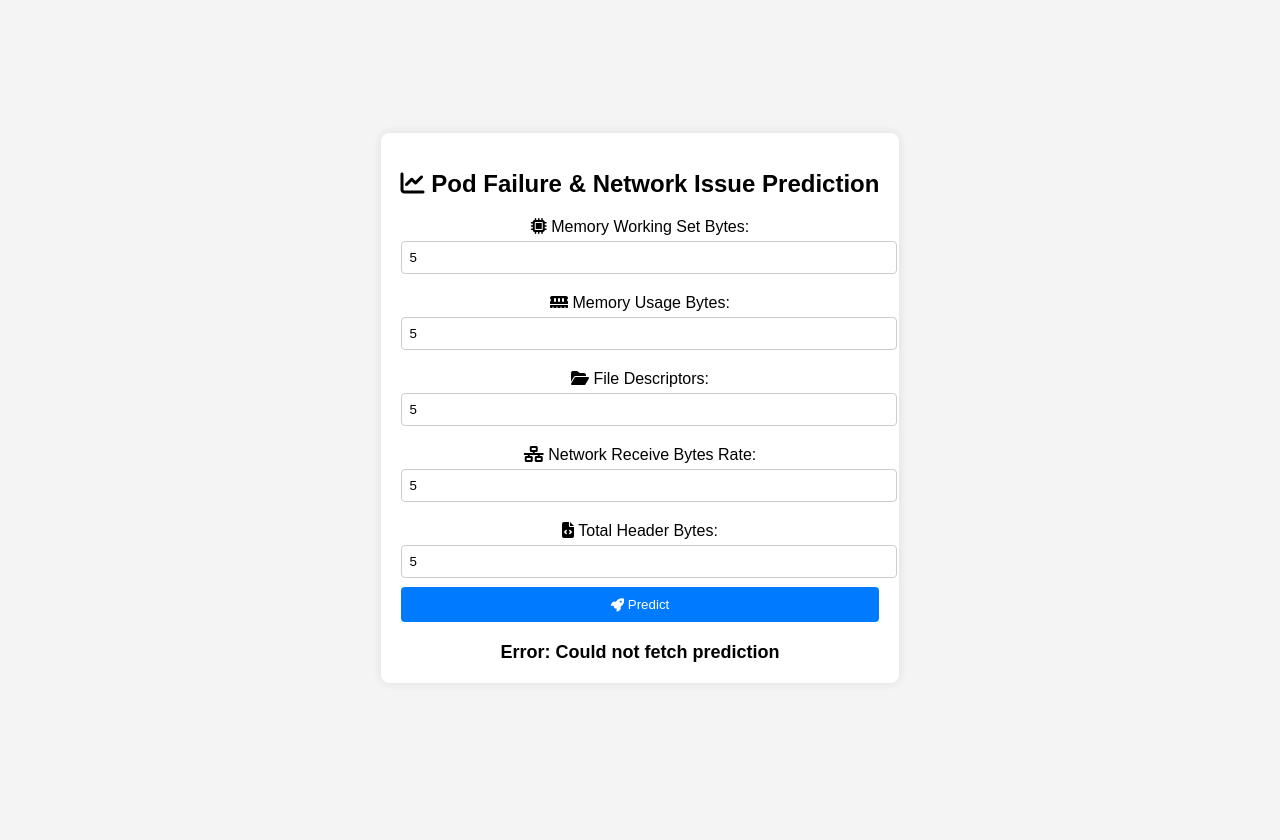
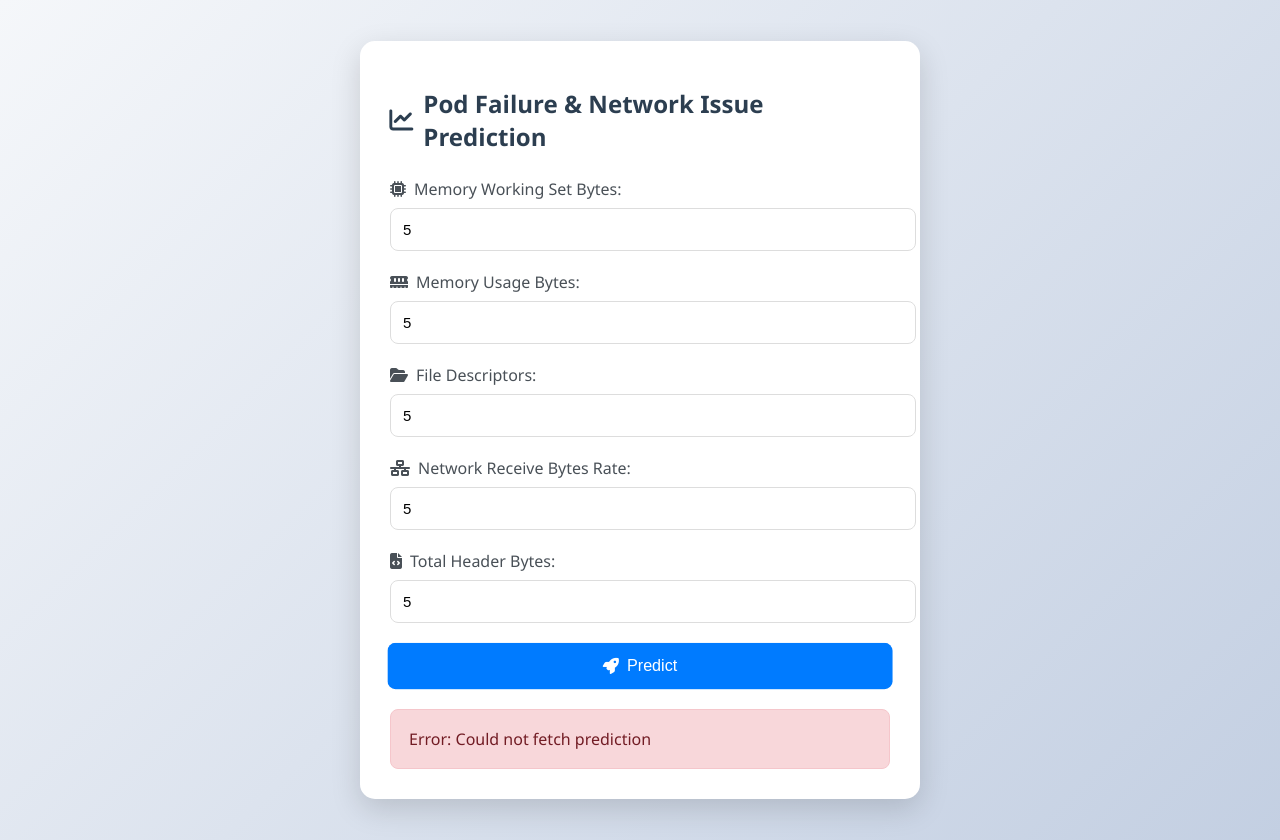
Before and after one commit to vinayak-dhaka/Kubernetes_pj, a plain HTML site: page frontend/index.html in a window 1280 px wide. Both pictures are taken after typing "5", "5", "5", "5", "5" into the empty fields and a click on the button "Predict". Before the commit the page ends 816 px from the top, so only its background shows below. Drawn offline with nearby package versions, Linux system fonts and the light colour scheme; no server answers.

Commit message:
Update style.css

```diff
--- a/frontend/style.css
+++ b/frontend/style.css
@@ -1,54 +1,229 @@
 body {
-    font-family: Arial, sans-serif;
+    font-family: 'Segoe UI', Tahoma, Geneva, Verdana, sans-serif;
     display: flex;
     justify-content: center;
     align-items: center;
-    height: 100vh;
-    background-color: #f4f4f4;
+    min-height: 100vh;
+    background: linear-gradient(135deg, #f5f7fa 0%, #c3cfe2 100%);
+    margin: 0;
+    padding: 20px;
+    overflow-x: hidden;
 }
 
 .container {
     background: white;
-    padding: 20px;
-    border-radius: 8px;
-    box-shadow: 0 0 10px rgba(0, 0, 0, 0.1);
-    text-align: center;
+    padding: 30px;
+    border-radius: 15px;
+    box-shadow: 0 10px 30px rgba(0, 0, 0, 0.15);
+    width: 100%;
+    max-width: 500px;
+    transform: translateY(0);
+    transition: transform 0.3s ease, box-shadow 0.3s ease;
+}
+
+.container:hover {
+    transform: translateY(-5px);
+    box-shadow: 0 15px 35px rgba(0, 0, 0, 0.2);
 }
 
 h1 {
     font-size: 24px;
+    margin-bottom: 25px;
+    color: #2c3e50;
+    display: flex;
+    align-items: center;
+    justify-content: center;
+    gap: 10px;
+}
+
+.title-animation {
+    animation: titlePulse 2s infinite alternate;
+}
+
+@keyframes titlePulse {
+    from { transform: scale(1); }
+    to { transform: scale(1.03); }
+}
+
+.form-animation {
+    animation: fadeInUp 0.8s ease-out;
+}
+
+.input-group {
     margin-bottom: 20px;
+    text-align: left;
+    transform: translateX(0);
+    transition: transform 0.3s ease;
+}
+
+.input-group:hover {
+    transform: translateX(5px);
 }
 
 label {
     display: block;
-    margin: 10px 0 5px;
+    margin-bottom: 8px;
+    font-weight: 500;
+    color: #495057;
+    display: flex;
+    align-items: center;
+    gap: 8px;
+}
+
+.icon-animation {
+    transition: transform 0.3s ease, color 0.3s ease;
+}
+
+.icon-animation:hover {
+    transform: scale(1.2);
+    color: #007BFF;
 }
 
 input {
     width: 100%;
-    padding: 8px;
-    margin-bottom: 10px;
-    border: 1px solid #ccc;
-    border-radius: 4px;
+    padding: 12px;
+    border: 1px solid #ddd;
+    border-radius: 8px;
+    font-size: 15px;
+    transition: all 0.3s ease;
+}
+
+.input-animation {
+    transition: all 0.3s ease;
+}
+
+.input-animation:focus {
+    border-color: #007BFF;
+    outline: none;
+    box-shadow: 0 0 0 3px rgba(0, 123, 255, 0.25);
+    transform: scale(1.02);
 }
 
 button {
     background-color: #007BFF;
     color: white;
     border: none;
-    padding: 10px;
+    padding: 14px;
     width: 100%;
-    border-radius: 4px;
+    border-radius: 8px;
     cursor: pointer;
+    font-size: 16px;
+    font-weight: 500;
+    margin-top: 15px;
+    transition: all 0.3s ease;
+    display: flex;
+    align-items: center;
+    justify-content: center;
+    gap: 8px;
+}
+
+.btn-animation {
+    animation: pulse 2s infinite;
+}
+
+@keyframes pulse {
+    0% { transform: scale(1); }
+    50% { transform: scale(1.03); }
+    100% { transform: scale(1); }
 }
 
 button:hover {
     background-color: #0056b3;
+    transform: translateY(-2px);
+    box-shadow: 0 5px 15px rgba(0, 123, 255, 0.3);
+}
+
+button:disabled {
+    background-color: #95a5d5;
+    cursor: not-allowed;
+    transform: none !important;
+    box-shadow: none !important;
 }
 
 #result {
     margin-top: 20px;
-    font-size: 18px;
-    font-weight: bold;
+    padding: 18px;
+    border-radius: 8px;
+    font-size: 16px;
+    display: none;
 }
+
+.result-container {
+    background-color: #f8f9fa;
+    border: 1px solid #e9ecef;
+    transition: all 0.5s ease;
+}
+
+.result-success {
+    background-color: #d4edda;
+    border-color: #c3e6cb;
+    color: #155724;
+    display: block !important;
+    animation: bounceIn 0.8s;
+}
+
+.result-error {
+    background-color: #f8d7da;
+    border-color: #f5c6cb;
+    color: #721c24;
+    display: block !important;
+    animation: shake 0.5s;
+}
+
+@keyframes shake {
+    0%, 100% { transform: translateX(0); }
+    20%, 60% { transform: translateX(-5px); }
+    40%, 80% { transform: translateX(5px); }
+}
+
+.loading-container {
+    margin-top: 20px;
+    padding: 18px;
+    border-radius: 8px;
+    background-color: #e2e3e5;
+    color: #383d41;
+    display: none;
+    align-items: center;
+    justify-content: center;
+    gap: 12px;
+    animation: fadeIn 0.5s;
+}
+
+.fa-spinner {
+    animation: spin 1s linear infinite;
+}
+
+@keyframes spin {
+    0% { transform: rotate(0deg); }
+    100% { transform: rotate(360deg); }
+}
+
+@keyframes fadeIn {
+    from { opacity: 0; }
+    to { opacity: 1; }
+}
+
+@keyframes fadeInUp {
+    from {
+        opacity: 0;
+        transform: translateY(20px);
+    }
+    to {
+        opacity: 1;
+        transform: translateY(0);
+    }
+}
+
+@keyframes bounceIn {
+    0% {
+        transform: scale(0.8);
+        opacity: 0;
+    }
+    50% {
+        transform: scale(1.05);
+        opacity: 1;
+    }
+    100% {
+        transform: scale(1);
+    }
+}
```
